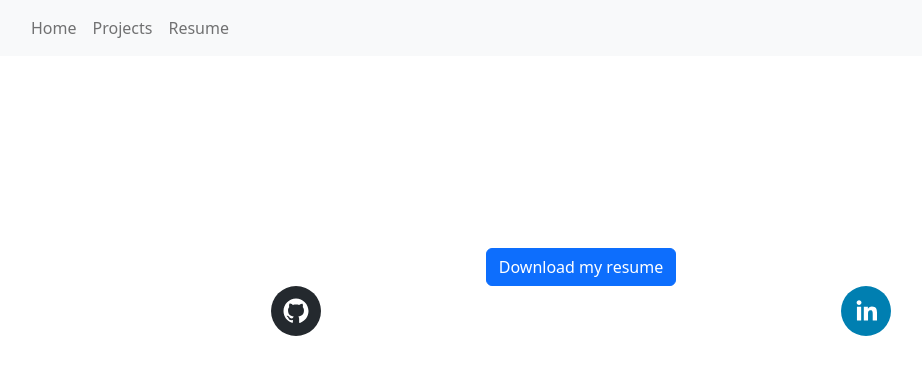
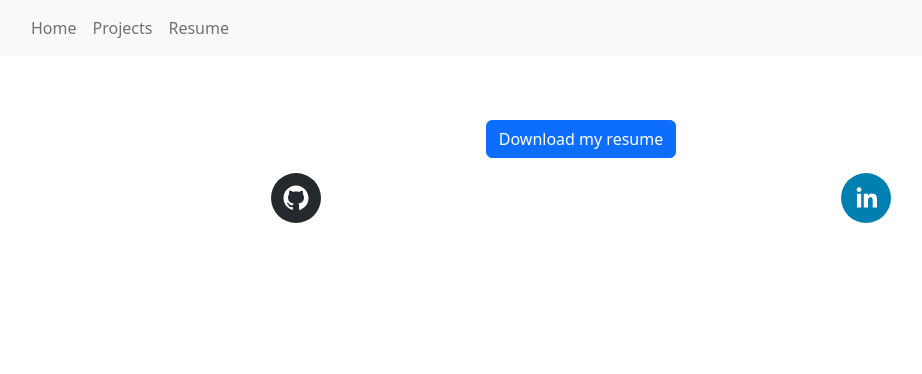
Before and after one commit to mattangelmia/updated-port, a React (Create React App) app: page /resume in a window 1280 px wide. Shown: the top 374 px of the page, without its empty margins (59-981 px from the left). Built offline with nearby package versions, Linux system fonts and the light colour scheme.

Commit message:
updated styles

```diff
--- a/src/App.css
+++ b/src/App.css
@@ -47,6 +47,10 @@
   }
 }
 
+.footer text-center my-auto py-auto{
+  margin-bottom: 40px !important;
+}
+
 
 .button-div{
   margin: auto;
--- a/src/App.js
+++ b/src/App.js
@@ -20,7 +20,13 @@ function App() {
   <Route path="/" element={<About/>} />
   <Route path="resume" element={<Resume/>}/>
   </Routes>
-      <Footer/>
+  <div style={{paddingBottom: '50px'}}>
+  <Footer/>
+  </div>
+  <div style={{height: "40px"}}>
+
+  </div>
+
     </div>
   );
 }
--- a/src/Footer.js
+++ b/src/Footer.js
@@ -4,8 +4,8 @@ import { SocialIcon } from 'react-social-icons';
 
 export default function Footer() {
   return (
-    <div>
-        		<Container className="footer text-center my-auto py-auto">
+    <div style={{paddingBottom: '50px !important', marginTop: "15px"}}>
+        		<Container className="footer text-center my-auto py-auto" style={{marginBottom: '50px !important'}}>
 			<Row id="social-icons">
 				<Col>
 				<SocialIcon url="https://github.com/mattangelmia" target="_blank" rel="noopener noreferrer" />
@@ -17,5 +17,6 @@ export default function Footer() {
 			</Row>
 		</Container>
     </div>
+
   )
 }
--- a/src/PortfolioItems.js
+++ b/src/PortfolioItems.js
@@ -20,7 +20,7 @@ const portfolioItems = [
           description: "React app that allows users to search for books and add then categorize the books based on books they have read, books they are currently reading, and books they want to read.",
           image: "./myreads.jpg",
           technologies: ["Progressive Web App", "Node.js", "Express", "MongoDB Atlas", "IndexedDB", "Mongoose", "Heroku", "JavaScript", "HTML5", "CSS3", "Responsive Web Design"],
-          live: "https://my-reads-update.vercel.app/"
+          live: "https://my-books-iota.vercel.app/"
     },
     {
           name: "Gap Japan Website",
--- a/src/Projects.js
+++ b/src/Projects.js
@@ -9,7 +9,8 @@ import newsImg from './news.jpg'
 export default function Projects() {
   return (
     <div>
-        <h1>Here are my projects</h1>
+        <h1 style={{marginTop: "20px"}}>Here are my projects</h1>
+        <h3>Some of the work I have done below includes a combination of personal projects and work for previous employers</h3>
         <div id="port-items" style={{display: 'grid', gridTemplateColumns: 'auto auto auto', position: 'relative'}}>
    {portfolioItems.map(project =>
 
--- a/src/Resume.js
+++ b/src/Resume.js
@@ -6,7 +6,7 @@ import Button from 'react-bootstrap/Button';
 
 export default function Resume() {
   return (
-    <div style={{display: 'flex', justifyContent: 'center', alignItems: 'center', marginTop: '15%'}}>
+    <div style={{display: 'flex', justifyContent: 'center', alignItems: 'center', marginTop: '5%'}}>
         <a href={resume}>
         <Button variant="primary">Download my resume</Button>
             </a>
```
